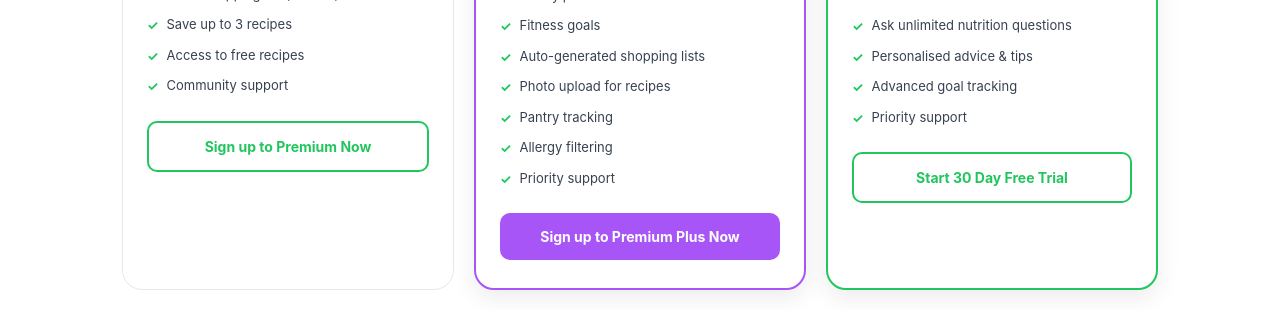
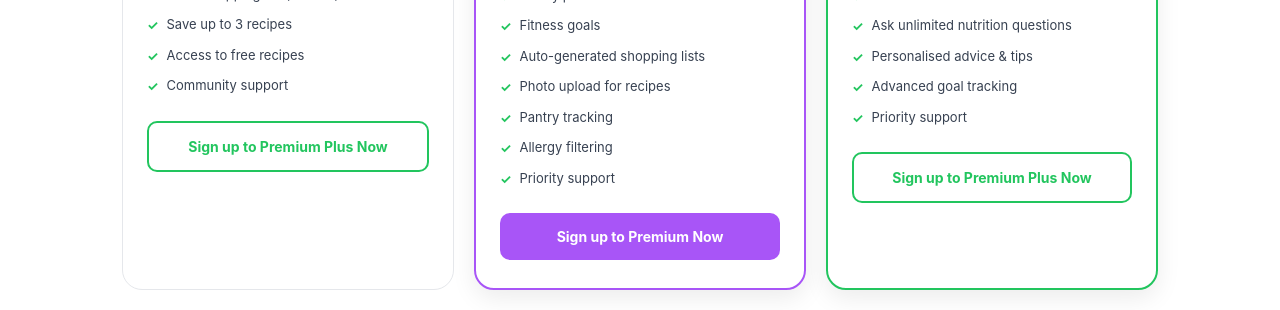
Before and after one commit to mel694/meal-planner, a Next.js app: page / in a window 1280 px wide. Shown: the part 1000-1310 px from the top of the page. Built offline with nearby package versions, Linux system fonts and the light colour scheme; no server answers.

Commit message:
fix pricing button text order

```diff
--- a/app/page.tsx
+++ b/app/page.tsx
@@ -93,7 +93,7 @@ export default function Home() {
       ],
     buttonText: "Sign up to a Free Account Now",
       buttonStyle: "outline",
-    buttonText: "Sign up to Premium Now",
+    buttonText: "Sign up to Premium Plus Now",
     },
     {
       name: "PREMIUM",
@@ -115,7 +115,7 @@ export default function Home() {
         "Allergy filtering",
         "Priority support",
       ],
-    buttonText: "Sign up to Premium Plus Now",
+    buttonText: "Sign up to Premium Now",
       buttonStyle: "filled",
       href: "#signup",
     },
@@ -137,7 +137,7 @@ export default function Home() {
         "Advanced goal tracking",
         "Priority support",
       ],
-    buttonText: "Start 30 Day Free Trial",
+    buttonText: "Sign up to Premium Plus Now",
       buttonStyle: "outline-green",
       href: "#signup",
     },
```
